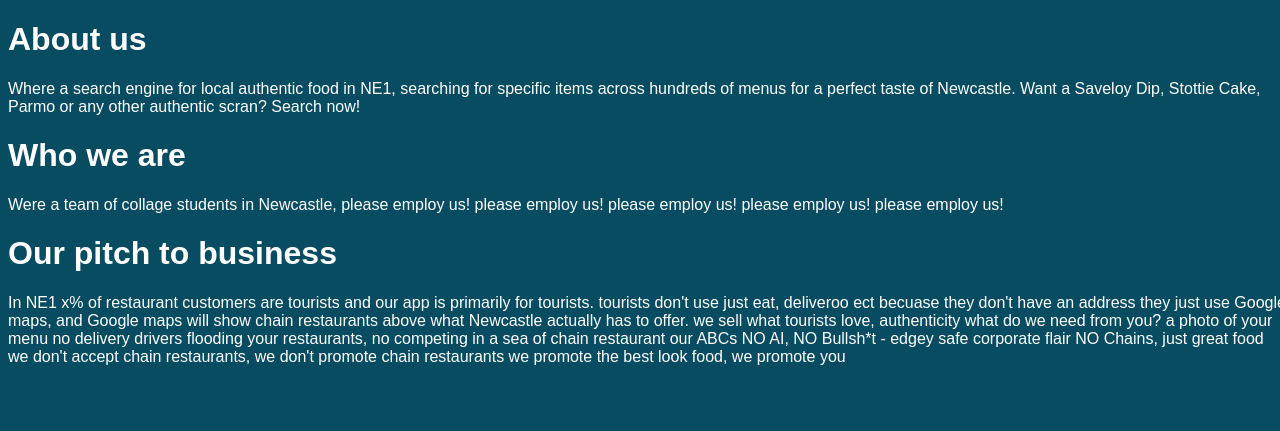
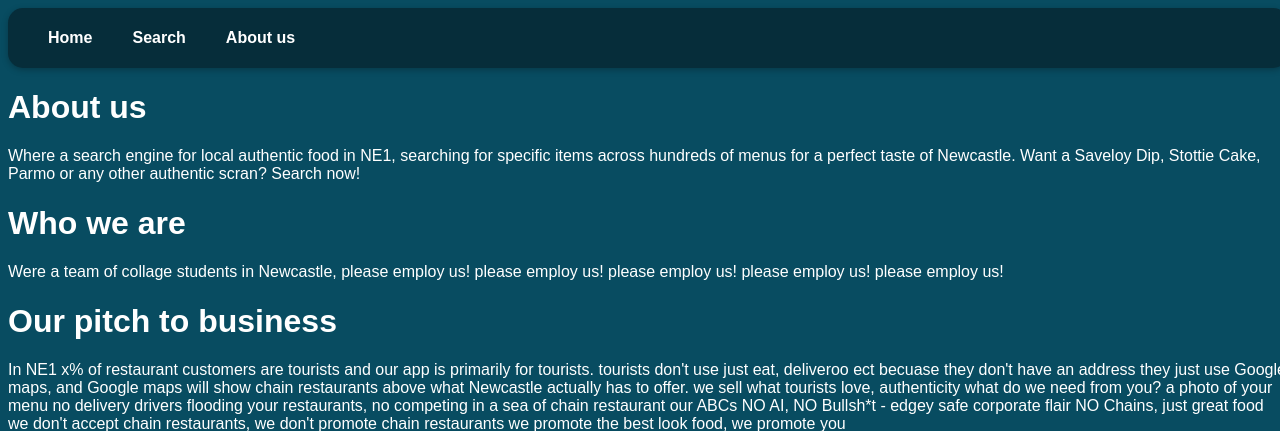
Before and after one commit to jay0dyer/ScranIT, a Flask app: page /AboutUs in a window 1280 px wide. Shown: the top 431 px of the page. Run offline with Flask 3, Linux system fonts and the light colour scheme.

Commit message:
more stuff

```diff
--- a/static/master.css
+++ b/static/master.css
@@ -27,3 +27,32 @@ body {
     width: fit-content%;
     max-width: 600px;
 }
+
+.navbar {
+    background-color: #062D3A;
+    padding: 0.8rem 1.5rem;
+    box-shadow: 0 2px 6px rgba(0, 0, 0, 0.25);
+    border-radius: 15px;
+
+}
+
+.nav-links {
+    display: flex;
+    align-items: center;
+    gap: 8px;
+    flex-wrap: wrap;
+}
+
+.nav-links a {
+    color: white;
+    text-decoration: none;
+    padding: 0.5rem 1rem;
+    border-radius: 8px;
+    font-weight: bold;
+    transition: background-color 0.2s ease, color 0.2s ease;
+}
+
+.nav-links a:hover {
+    background-color: #FF984A;
+    color: white;
+}
--- a/templates/AboutUs.html
+++ b/templates/AboutUs.html
@@ -7,6 +7,13 @@
     <title>About us - Scranit</title>
 </head>
 <body>
+<nav class="navbar">
+    <div class="nav-links">
+        <a href={{ url_for('landing_page') }}>Home</a>
+        <a href={{ url_for('search') }}>Search</a>
+        <a href={{ url_for('AboutUs') }}>About us</a>
+    </div>
+</nav>
 <h1>About us</h1>
 <p>
 Where a search engine for local authentic food in NE1,
--- a/templates/landing.html
+++ b/templates/landing.html
@@ -14,7 +14,7 @@
 
 <nav class="navbar">
 				<div class="nav-links">
-						<a href={{ url_for('landing_page') }}>>Home</a>
+						<a href={{ url_for('landing_page') }}>Home</a>
 						<a href={{ url_for('search') }}>Search</a>
                         <a href={{ url_for('AboutUs') }}>About us</a>
 				</div>
```
Also changed, not shown: templates/search.html (+7 -0 lines).
